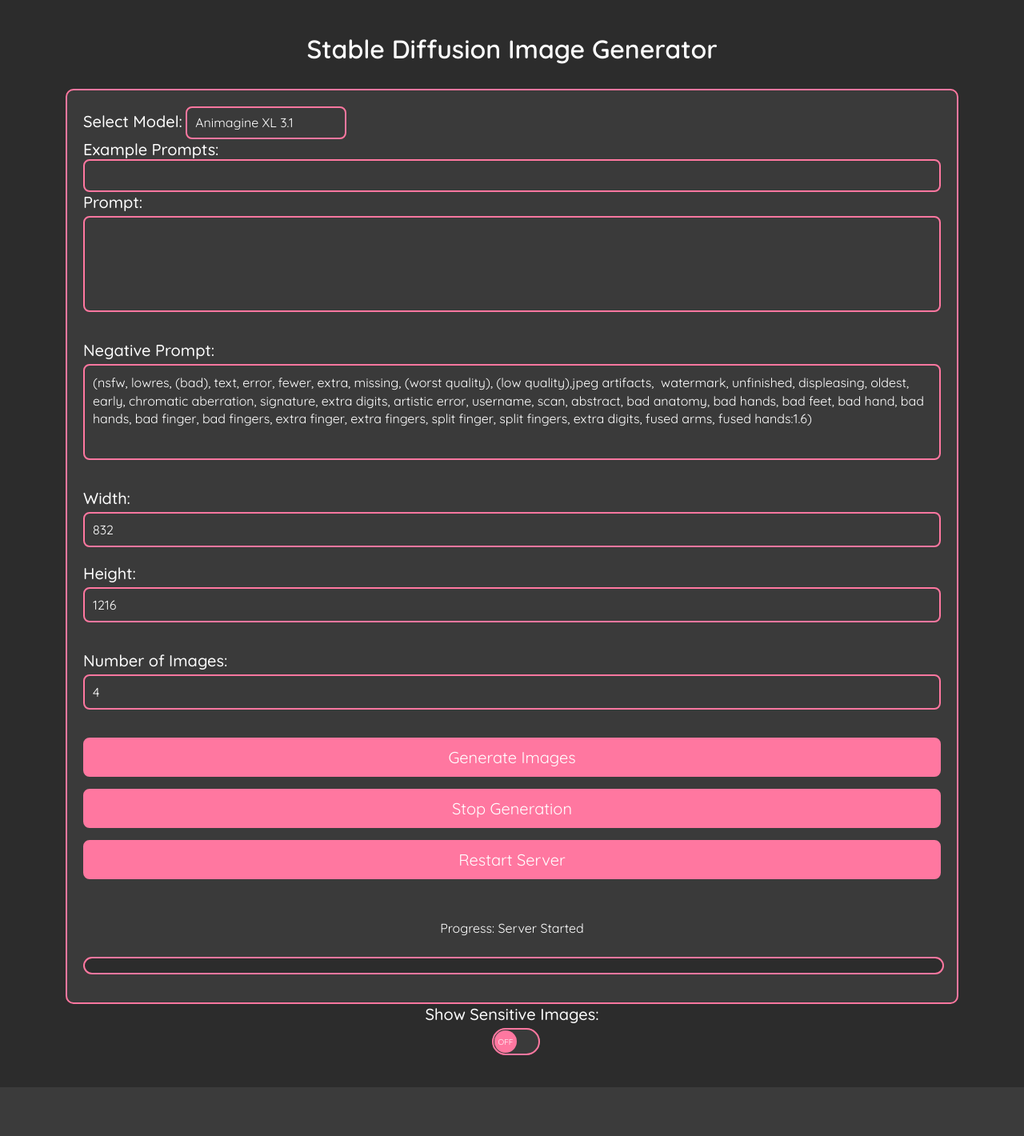
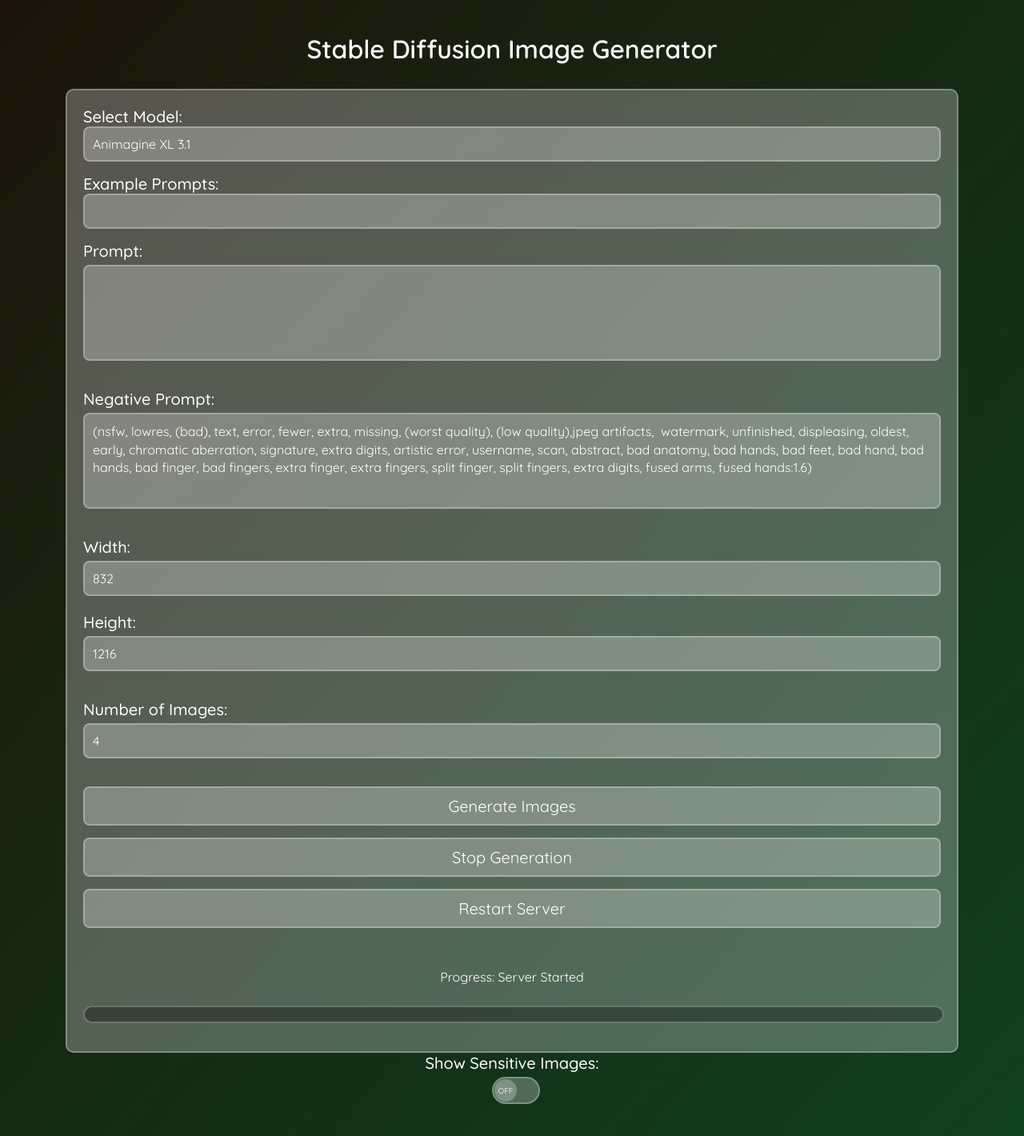
Before and after one commit to umittadelen/TextToImage, a Flask app: page / in a window 1280 px wide. Shown: the whole page at 80% size. Before the commit the page ends 1359 px from the top, so only its background shows below. Run offline with Flask 3, Linux system fonts and the light colour scheme; data that the repository does not hold is empty.

Commit message:
css and fixes

```diff
--- a/static/css/example-prompt.css
+++ b/static/css/example-prompt.css
@@ -5,6 +5,6 @@ select#example_prompt {
 }
 
 select#example_prompt option {
-    background-color: var(--bg-light-color); /* Background color for options */
+    background-color: var(--bg-color); /* Background color for options */
     color: var(--text-color); /* Text color for options */
 }
--- a/static/css/form.css
+++ b/static/css/form.css
@@ -26,3 +26,12 @@ select:focus {
     border: var(--border-highlighted);
     background-color: var(--bg-color); /* Darken background on focus */
 }
+
+select#model {
+    width: 100%;
+    margin-bottom: 15px;
+}
+
+select#example_prompt {
+    margin-bottom: 15px;
+}
--- a/static/css/progress-bar.css
+++ b/static/css/progress-bar.css
@@ -35,5 +35,6 @@
 
 #progress-bar-container:hover {
     border: var(--border-highlighted);
+    background-color: var(--bg-light-color);
     transition: var(--transition);
 }
--- a/static/css/scrollbar.css
+++ b/static/css/scrollbar.css
@@ -2,12 +2,17 @@
 ::-webkit-scrollbar {
     width: 12px; /* Width of the scrollbar */
     background-color: var(--bg-light-color); /* Background color of the scrollbar */
-    border-radius: 0px;
+    border-radius: 6px;
+}
+
+::-webkit-scrollbar-track {
+    background-color: var(--bg-light-color);
+    border-radius: 6px;
 }
 
 ::-webkit-scrollbar-thumb {
     background-color: var(--border-color); /* Color of the scrollbar handle */
-    border-radius: 6px 0px 0px 6px;
+    border-radius: 6px;
     transition: var(--transition);
 }
 
--- a/static/css/styles.css
+++ b/static/css/styles.css
@@ -1,25 +1,30 @@
 :root {
-    --bg-color: #2c2c2c; /* Darker background color */
-    --bg-light-color: #3a3a3a; /* Dark background color */
+    --bg-color: #0005; /* Darker background color */
+    --bg-light-color: #fff4; /* Dark background color */
     --text-color: #ffffff; /* White text color */
-    --border-color: #ff77a0; /* Pink border color */
-    --highlight-color: #ff588a; /* Highlight color for buttons */
+    --border-color: #fff4; /* Pink border color */
+    --highlight-color: #0005; /* Highlight color for buttons */
     --font-family: 'Quicksand', sans-serif; /* Quicksand font */
     --border: 2px solid var(--border-color);
     --border-highlighted: 2px solid var(--highlight-color);
     --transition:all 0.5s ease;
+
+    --bg-gradient-start: rgba(0, 0, 0);
+    --bg-gradient-end: rgba(0, 0, 0);
+    --bg-degree: 0deg;
 }
 
 body {
-    background-color: var(--bg-color);
     color: var(--text-color);
+    transition: all 1s ease;
+    background: linear-gradient(0deg, var(--bg-gradient-start), var(--bg-gradient-end));
+    background-attachment: fixed;
     font-family: var(--font-family);
     margin: 0px;
     padding: 20px;
     width: 100%;
     box-sizing: border-box;
     scroll-behavior: smooth;
-    overflow-x: hidden;
     user-select: none;
 }
 
@@ -72,7 +77,6 @@ label {
     left: 50%;
     transform: translate(-50%, -50%);
     color: white;
-    background-color: rgba(0, 0, 0, 0.7);
     padding: 5px 10px;
     border-radius: 8px;
     z-index: 10;
--- /dev/null
+++ b/static/js/background.js
@@ -0,0 +1,80 @@
+let degree = 0; // Initialize degree
+let currentColorIndexStart = 0;
+let currentColorIndexEnd = 1;
+let transitionProgress = 0; // For color interpolation progress
+const transitionSpeed = 0.005; // Adjust this for slower/faster color transition
+
+let colors = [
+    [81,19,19],
+    [84,57,30],
+    [79,68,22],
+    [15,64,31],
+    [23,20,56],
+    [33, 33, 33],
+    [0, 0, 0]
+];
+
+let prevStartColor = colors[0]; // Start with initial color
+let nextStartColor = colors[1]; // Set next target color
+let prevEndColor = colors[2];
+let nextEndColor = colors[3];
+
+// Function to interpolate between two colors
+function interpolateColor(color1, color2, factor) {
+    return color1.map((c, i) => Math.round(c + factor * (color2[i] - c)));
+}
+
+// Function to convert RGB array to CSS rgba string
+function rgbToCss(rgb) {
+    return `rgba(${rgb[0]}, ${rgb[1]}, ${rgb[2]}, 1)`;
+}
+
+// Function to pick new random colors ensuring they are different
+function pickNewRandomColors() {
+    currentColorIndexStart = Math.floor(Math.random() * colors.length);
+
+    do {
+        currentColorIndexEnd = Math.floor(Math.random() * colors.length);
+    } while (currentColorIndexEnd === currentColorIndexStart); // Ensure the start and end colors are different
+
+    prevStartColor = nextStartColor;
+    prevEndColor = nextEndColor;
+
+    nextStartColor = colors[currentColorIndexStart];
+    nextEndColor = colors[currentColorIndexEnd];
+}
+
+// Function to update gradient colors smoothly
+function updateGradientColors() {
+    // Interpolating between previous and next color gradually
+    const interpolatedStartColor = interpolateColor(prevStartColor, nextStartColor, transitionProgress);
+    const interpolatedEndColor = interpolateColor(prevEndColor, nextEndColor, transitionProgress);
+
+    // Update CSS variables with interpolated colors
+    document.body.style.setProperty('--bg-gradient-start', rgbToCss(interpolatedStartColor));
+    document.body.style.setProperty('--bg-gradient-end', rgbToCss(interpolatedEndColor));
+
+    // Increment transition progress
+    transitionProgress += transitionSpeed;
+
+    // Once transition is complete, pick new random colors and reset progress
+    if (transitionProgress >= 1) {
+        pickNewRandomColors();
+        transitionProgress = 0;
+    }
+}
+
+// Function to rotate the gradient
+function rotateGradient() {
+    degree = (degree + 1) % 360; // Increment by 1 degree
+    document.body.style.background = `linear-gradient(${degree}deg, var(--bg-gradient-start), var(--bg-gradient-end))`;
+}
+
+// Combine both rotation and color transition into one interval
+setInterval(() => {
+    rotateGradient();
+    updateGradientColors();
+}, 50); // Adjust this for smoother or slower effects
+
+// Initial random colors
+pickNewRandomColors();
--- a/templates/index.html
+++ b/templates/index.html
@@ -18,7 +18,7 @@
 
 </head>
 <body>
-
+    <div class="gradient-background"></div>
     <div id="all">
         <h1>Stable Diffusion Image Generator</h1>
         <form id="generateForm">
@@ -248,5 +248,6 @@
         SwitchTextareaElement.value = selectElement.value;
     </script>
 
+    <script src="{{url_for('static', filename='js/background.js')}}"></script>
 </body>
 </html>
```
